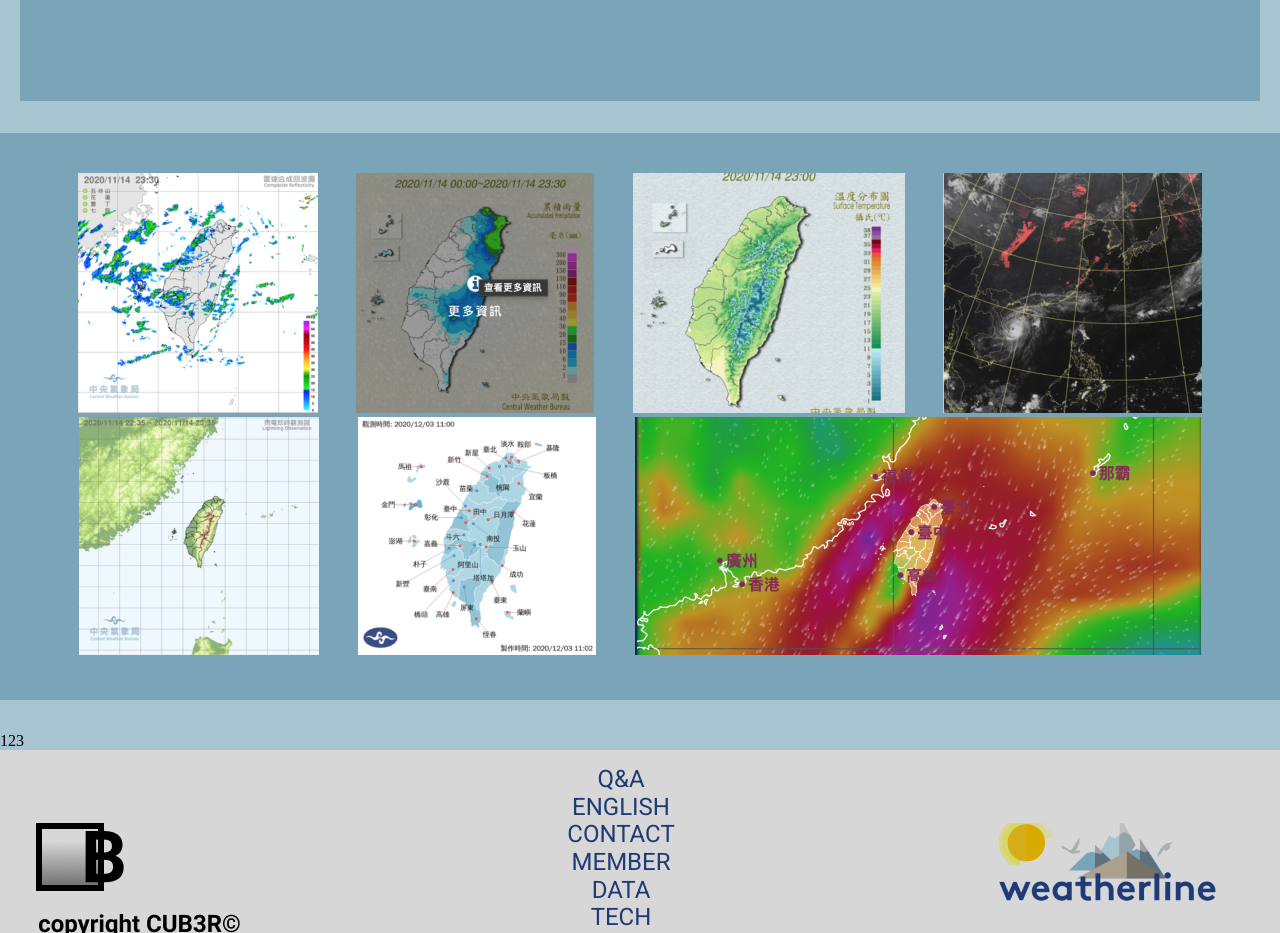
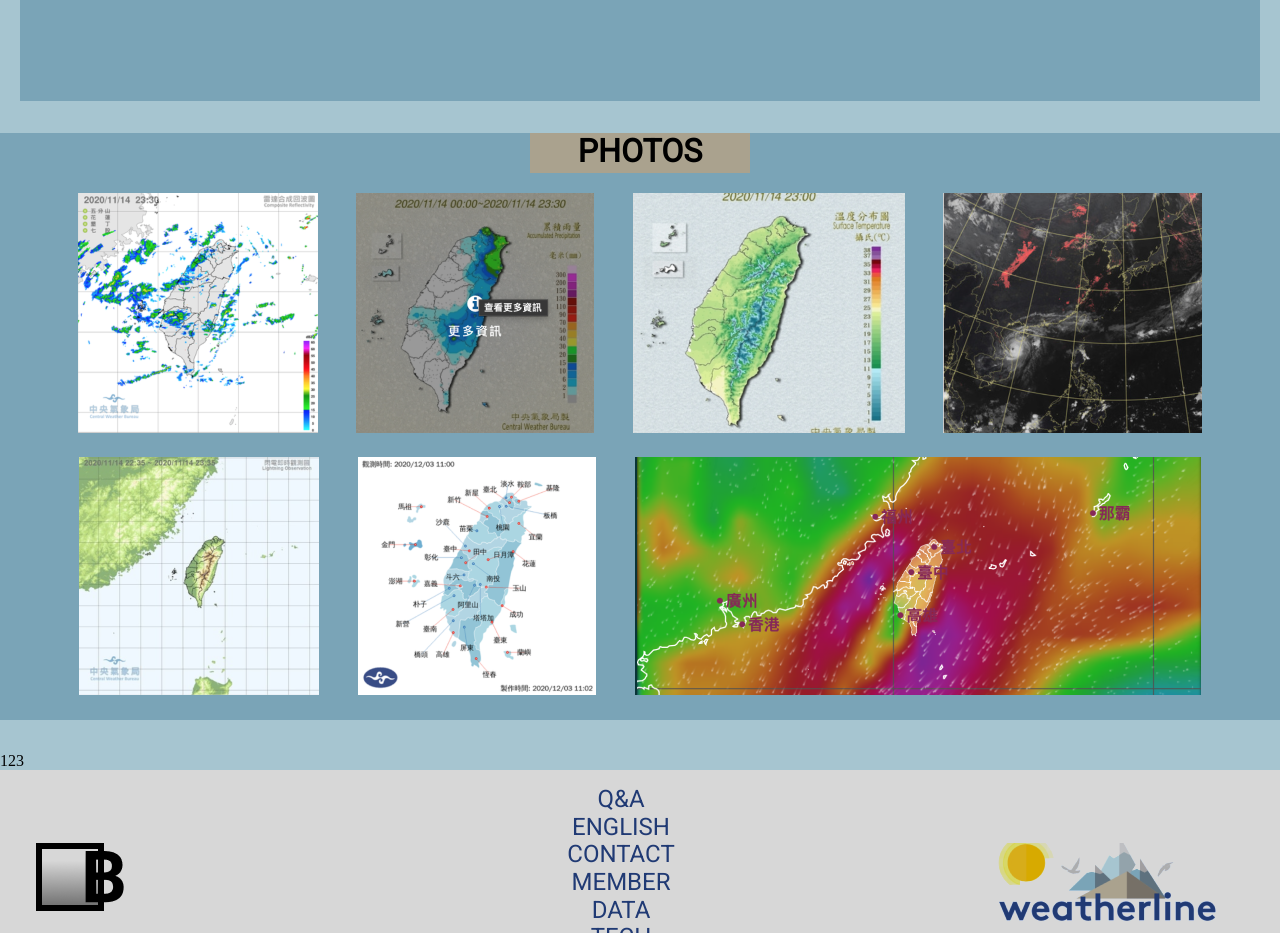
Before and after one commit to decadent-cuB3r/weatherline, a plain HTML site: page index.html in a window 1280 px wide. Shown: the part 1320-2253 px from the top of the page. Drawn offline with Linux system fonts and the light colour scheme.

Commit message:
photos padding

```diff
--- a/css/style.css
+++ b/css/style.css
@@ -254,12 +254,21 @@ temp {
     width: 1200px;
     background-color: #7AA4B7;
     display: block;
-    padding: 40px;
+    padding: 0px 40px 20px 40px;
+}
+
+.ph_row h1 {
+    width: 220px;
+    height: 40px;
+    background-color: #AAA28E;
+    margin: 0;
+    text-align: center;
 }
 
 .ph_row {
     display: flex;
     justify-content: space-evenly;
+    margin-top: 20px;
 }
 
 
--- a/index.html
+++ b/index.html
@@ -80,6 +80,9 @@
             </main>
             <aside class="photos">
                 <div class="ph_row">
+                    <h1>PHOTOS</h1>
+                </div>
+                <div class="ph_row">
                     <div class="ph ph_xs_1">
                         <img src="./images/RADAR.png" alt="">
                         <div class="info"></div>
```
